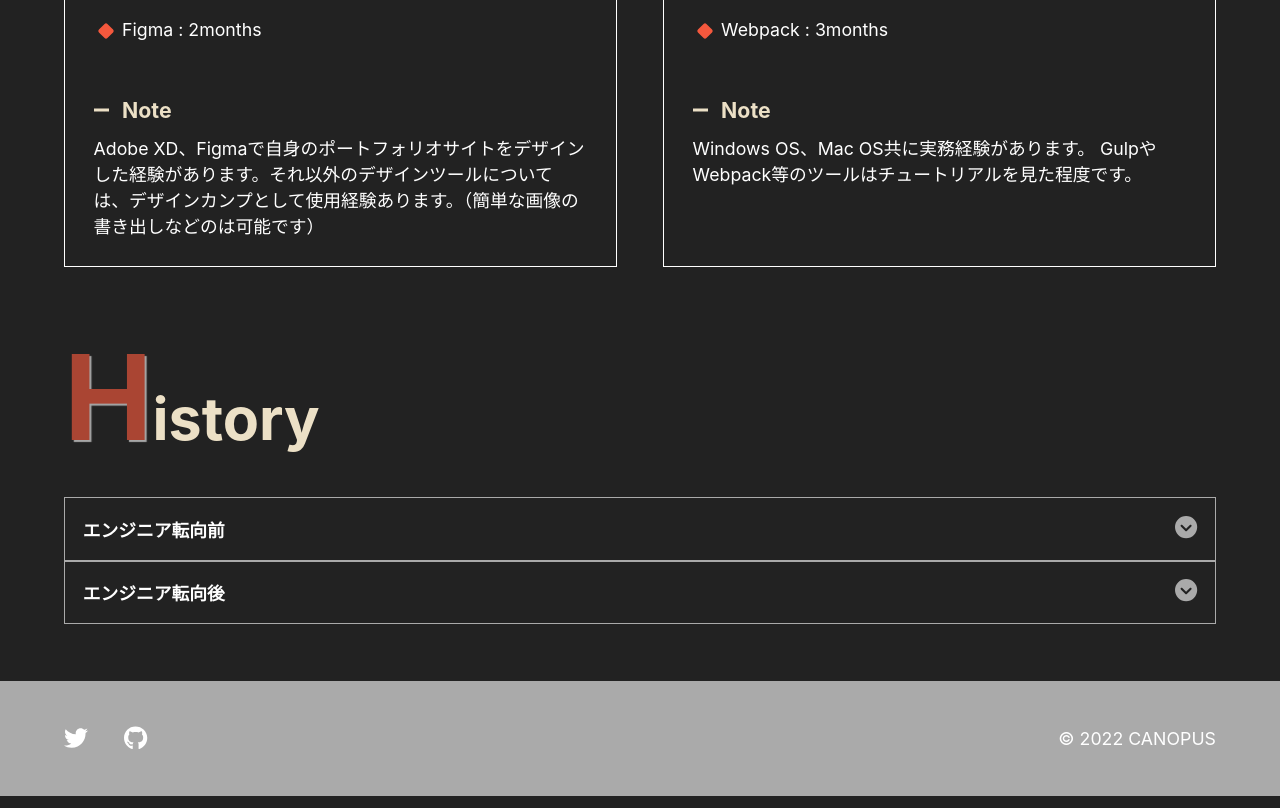
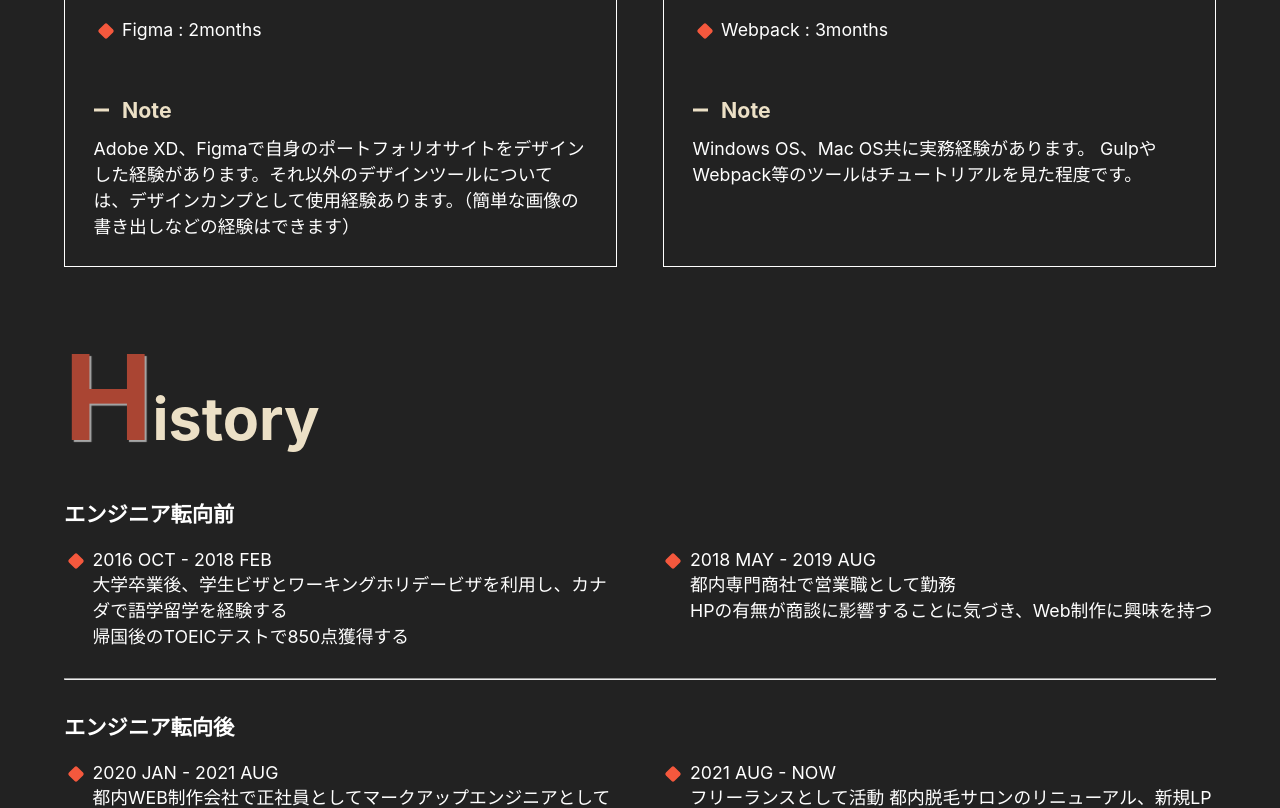
Before and after one commit to canopus-m-satoshi/nextjs-portfolio-site, a Next.js app: page /about in a window 1280 px wide. Shown: the part 2680-3488 px from the top of the page. Built offline with nearby package versions, Linux system fonts and the light colour scheme.

Commit message:
emergency measure for bug of about page

```diff
--- a/pages/about.tsx
+++ b/pages/about.tsx
@@ -100,7 +100,7 @@ export default function About() {
                 <h5 className={styles.noteTitle}>Note</h5>
                 <p className={styles.note}>
                   Adobe
-                  XD、Figmaで自身のポートフォリオサイトをデザインした経験があります。それ以外のデザインツールについては、デザインカンプとして使用経験あります。（簡単な画像の書き出しなどのは可能です）
+                  XD、Figmaで自身のポートフォリオサイトをデザインした経験があります。それ以外のデザインツールについては、デザインカンプとして使用経験あります。（簡単な画像の書き出しなどの経験はできます）
                 </p>
               </div>
 
@@ -128,25 +128,30 @@ export default function About() {
           <div className={styles.box}>
             <h3 className={styles.title}>History</h3>
 
-            <Accordion heading="エンジニア転向前">
+            {/* <Accordion heading="エンジニア転向前"> */}
+            <h3 className={styles.heading}>エンジニア転向前</h3>
+            <br />
             <ul className={styles.list}>
               <li>
                 <p>2016 OCT - 2018 FEB</p>
                 <p>
                   大学卒業後、学生ビザとワーキングホリデービザを利用し、カナダで語学留学を経験する
                 </p>
+                <p>帰国後のTOEICテストで850点獲得する</p>
               </li>
               <li>
                 <p>2018 MAY - 2019 AUG</p>
                 <p>都内専門商社で営業職として勤務</p>
-                  <p>
-                    HPの有無が商談に影響することに気づき、Web制作に興味を持つ
-                  </p>
+                <p>HPの有無が商談に影響することに気づき、Web制作に興味を持つ</p>
               </li>
             </ul>
-            </Accordion>
-
-            <Accordion heading="エンジニア転向後">
+            {/* </Accordion> */}
+            <br />
+            <hr />
+            <br />
+            {/* <Accordion heading="エンジニア転向後"> */}
+            <h3 className={styles.heading}>エンジニア転向後</h3>
+            <br />
             <ul className={styles.list}>
               <li>
                 <p>2020 JAN - 2021 AUG</p>
@@ -170,7 +175,7 @@ export default function About() {
                 </p>
               </li>
             </ul>
-            </Accordion>
+            {/* </Accordion> */}
           </div>
         </InViewMotion>
       </div>
```
Lines whose indentation alone changed are shown as unchanged.
